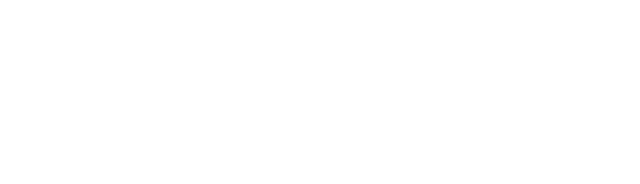
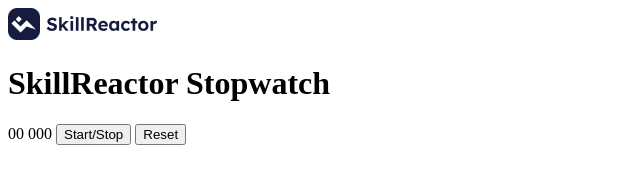
Before and after one commit to pleix64/SportsTimer, a website: page index.html in a window 1280 px wide. Shown: the whole page, without its empty margins (0-640 px from the left). Drawn offline with Linux system fonts and the light colour scheme.

Commit message:
Implementtation of Task ST1: Layout

```diff
--- a/index.html
+++ b/index.html
@@ -1,3 +1,20 @@
 <!DOCTYPE html>
-<html>
+<html lang="en-US">
+    <head>
+        <title>Sports Timer</title>
+    </head>
+    <body>
+        <div id="heading_container">
+            <img id="skillreactor_logo" alt="SkillReactor Logo" src="static/skillreactor_logo.png">
+            <div id="heading">
+                <h1>SkillReactor Stopwatch</h1>
+            </div>
+        </div>
+        <div id="stopwatch_container">
+            <span id="seconds">00</span>
+            <span id="milli_seconds">000</span>
+            <button id="start_button">Start/Stop</button>
+            <button id="reset_button">Reset</button>
+        </div>
+    </body>
 </html>
```
Also changed, not shown: static/skillreactor_logo.png (added).
